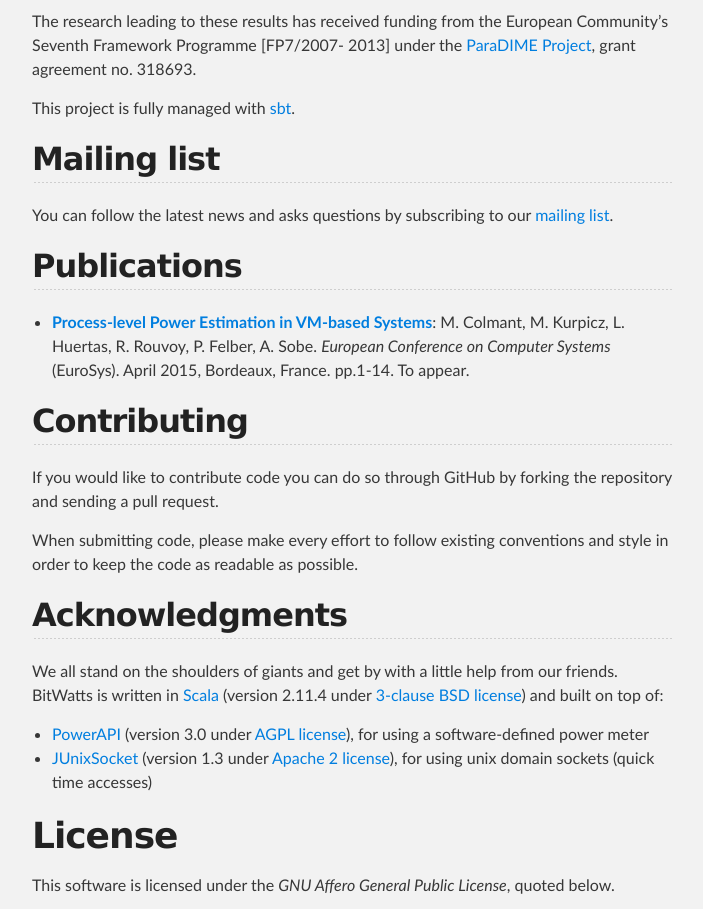
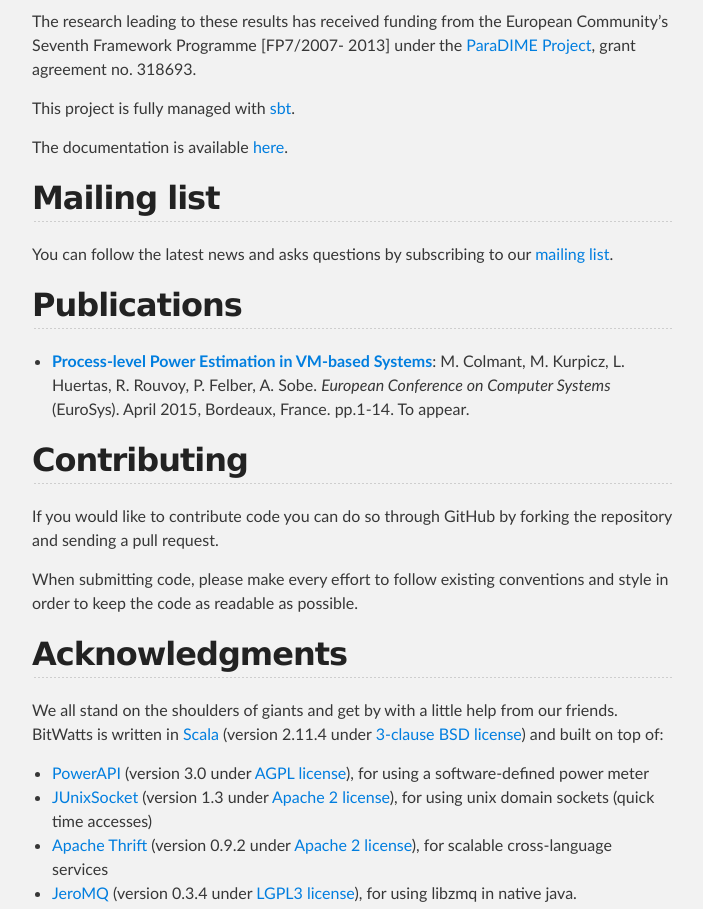
Before and after one commit to Spirals-Team/bitwatts, a plain HTML site: page index.html in a window 1280 px wide. Shown: the part 1180-2089 px from the top of the page, without its empty margins (288-991 px from the left). Drawn offline with Linux system fonts and the light colour scheme.

```diff
--- a/index.html
+++ b/index.html
@@ -49,6 +49,8 @@ To have more details on what is a software-defined power meter, please consult:
 
 <p>This project is fully managed with <a href="http://www.scala-sbt.org/">sbt</a>.</p>
 
+<p>The documentation is available <a href="https://github.com/Spirals-Team/bitwatts/wiki">here</a>.</p>
+
 <h2>
 <a id="mailing-list" class="anchor" href="#mailing-list" aria-hidden="true"><span class="octicon octicon-link"></span></a>Mailing list</h2>
 
@@ -79,6 +81,10 @@ To have more details on what is a software-defined power meter, please consult:
 <a href="https://github.com/Spirals-Team/powerapi">PowerAPI</a> (version 3.0 under <a href="http://www.gnu.org/licenses/agpl-3.0.html">AGPL license</a>), for using a software-defined power meter</li>
 <li>
 <a href="https://code.google.com/p/junixsocket/">JUnixSocket</a> (version 1.3 under <a href="http://www.apache.org/licenses/LICENSE-2.0">Apache 2 license</a>), for using unix domain sockets (quick time accesses)</li>
+<li>
+<a href="https://thrift.apache.org/">Apache Thrift</a> (version 0.9.2 under <a href="http://www.apache.org/licenses/LICENSE-2.0">Apache 2 license</a>), for scalable cross-language services</li>
+<li>
+<a href="https://github.com/zeromq/jeromq">JeroMQ</a> (version 0.3.4 under <a href="https://github.com/zeromq/jeromq/blob/master/COPYING.LESSER">LGPL3 license</a>), for using libzmq in native java.</li>
 </ul>
 
 <h1>
```
Also changed, not shown: params.json (+1 -1 lines).
